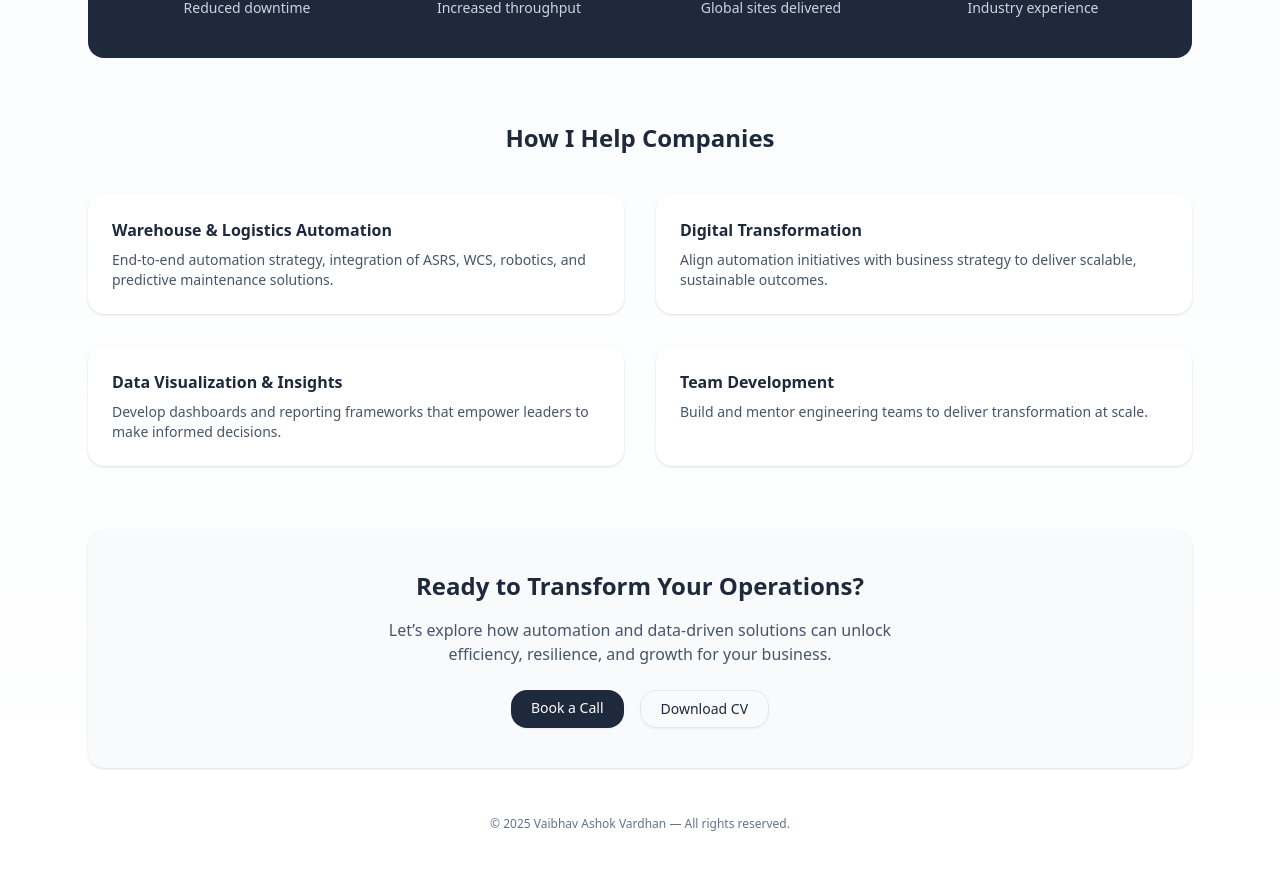
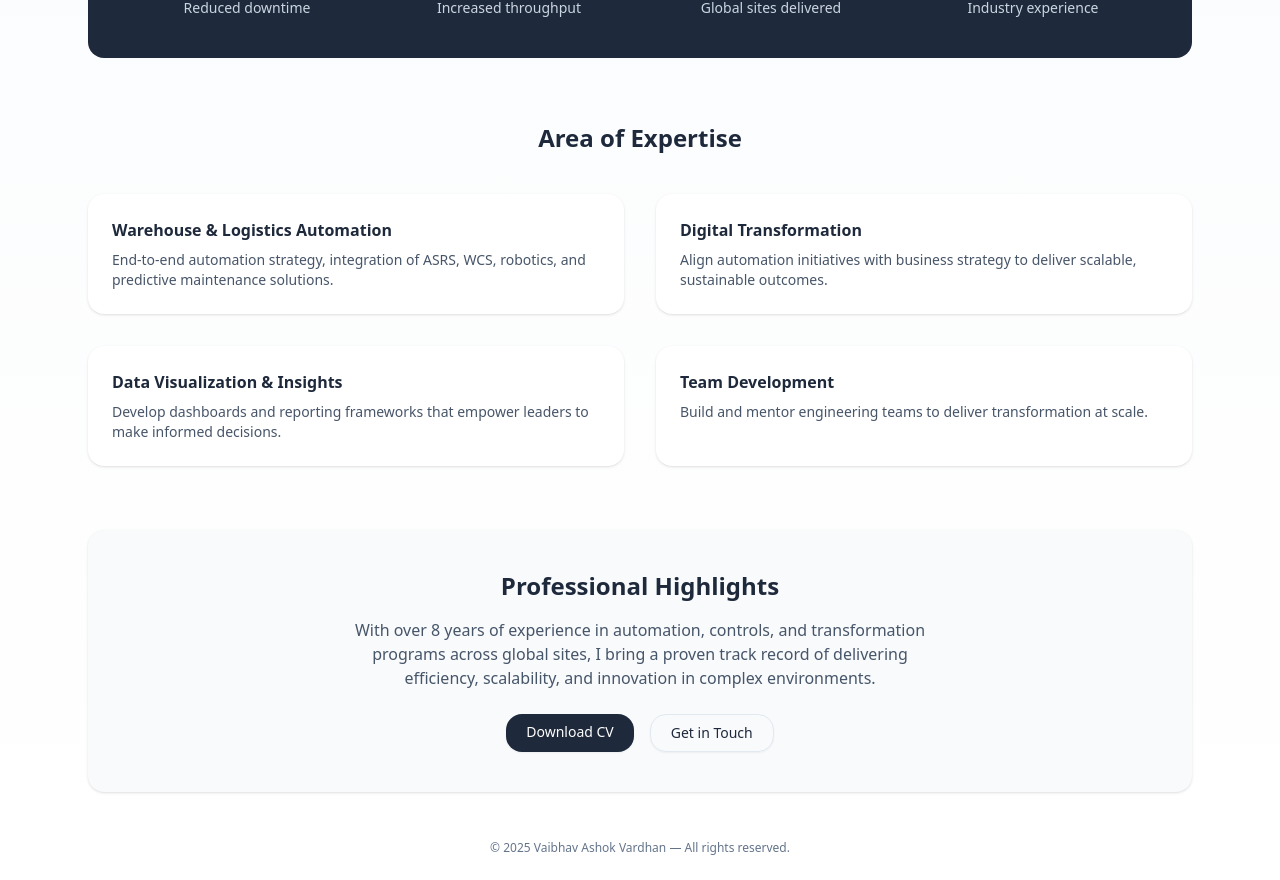
Before and after one commit to vaibhav2551613/vaibhav-portfolio, a React (Vite) app: page / in a window 1280 px wide. Shown: the part 742-1622 px from the top of the page. Before the commit the page ends 1598 px from the top, so only its background shows below. Built offline with nearby package versions, Linux system fonts and the light colour scheme.

Commit message:
Updated tagline and refinements

```diff
--- a/src/App.jsx
+++ b/src/App.jsx
@@ -1,9 +1,17 @@
 import React from "react";
-import { Mail, Phone, MapPin, Rocket, Briefcase, BarChart, Users } from "lucide-react";
+import {
+  Mail,
+  Phone,
+  MapPin,
+  Rocket,
+  Briefcase,
+  BarChart,
+  Users,
+} from "lucide-react";
 import { motion } from "framer-motion";
 
 const RESUME_URL = "/Vaibhav_CV-2.pdf"; // ensure your CV is placed in public folder with this name
-const CALENDLY_URL = "https://calendly.com/your-link"; // replace with your actual Calendly link
+//const CALENDLY_URL = "https://calendly.com/vaibhavvardhan/30min"; // replace with your actual Calendly link
 const PROFILE_PHOTO = "/profile.jpg"; // place your profile photo in public folder with this name
 
 const profile = {
@@ -15,10 +23,26 @@ const profile = {
   email: "Vaibhav08vardhan@gmail.com",
   phone: "+44 79497 90264",
   strengths: [
-    { icon: Rocket, title: "Automation Strategy", desc: "Design and deliver large-scale automation programs aligning tech with business outcomes." },
-    { icon: Briefcase, title: "Controls Engineering", desc: "Deep expertise in PLC, SCADA, HMI, and integration of advanced warehouse & logistics systems." },
-    { icon: BarChart, title: "Data & Insights", desc: "Transform operational data into actionable intelligence with Power BI, Grafana, and predictive analytics." },
-    { icon: Users, title: "Leadership", desc: "Led cross-functional teams of 25+ engineers delivering measurable business impact across geographies." },
+    {
+      icon: Rocket,
+      title: "Automation Strategy",
+      desc: "Design and deliver large-scale automation programs aligning tech with business outcomes.",
+    },
+    {
+      icon: Briefcase,
+      title: "Controls Engineering",
+      desc: "Deep expertise in PLC, SCADA, HMI, and integration of advanced warehouse & logistics systems.",
+    },
+    {
+      icon: BarChart,
+      title: "Data & Insights",
+      desc: "Transform operational data into actionable intelligence with Power BI, Grafana, and predictive analytics.",
+    },
+    {
+      icon: Users,
+      title: "Leadership",
+      desc: "Led cross-functional teams of 25+ engineers delivering measurable business impact across geographies.",
+    },
   ],
   impact: [
     { value: "25%", label: "Reduced downtime" },
@@ -27,10 +51,22 @@ const profile = {
     { value: "8+ yrs", label: "Industry experience" },
   ],
   services: [
-    { title: "Warehouse & Logistics Automation", desc: "End-to-end automation strategy, integration of ASRS, WCS, robotics, and predictive maintenance solutions." },
-    { title: "Digital Transformation", desc: "Align automation initiatives with business strategy to deliver scalable, sustainable outcomes." },
-    { title: "Data Visualization & Insights", desc: "Develop dashboards and reporting frameworks that empower leaders to make informed decisions." },
-    { title: "Team Development", desc: "Build and mentor engineering teams to deliver transformation at scale." },
+    {
+      title: "Warehouse & Logistics Automation",
+      desc: "End-to-end automation strategy, integration of ASRS, WCS, robotics, and predictive maintenance solutions.",
+    },
+    {
+      title: "Digital Transformation",
+      desc: "Align automation initiatives with business strategy to deliver scalable, sustainable outcomes.",
+    },
+    {
+      title: "Data Visualization & Insights",
+      desc: "Develop dashboards and reporting frameworks that empower leaders to make informed decisions.",
+    },
+    {
+      title: "Team Development",
+      desc: "Build and mentor engineering teams to deliver transformation at scale.",
+    },
   ],
 };
 
@@ -55,17 +91,27 @@ export default function VaibhavPortfolio() {
                 <MapPin size={14} /> {profile.location}
               </div>
               <div className="flex items-center gap-2">
-                <Mail size={14} /> <a href={`mailto:${profile.email}`} className="underline">{profile.email}</a>
+                <Mail size={14} />{" "}
+                <a href={`mailto:${profile.email}`} className="underline">
+                  {profile.email}
+                </a>
               </div>
               <div className="flex items-center gap-2">
-                <Phone size={14} /> <a href={`tel:${profile.phone}`} className="underline">{profile.phone}</a>
+                <Phone size={14} />{" "}
+                <a href={`tel:${profile.phone}`} className="underline">
+                  {profile.phone}
+                </a>
               </div>
             </div>
           </div>
 
           <div className="mt-8 lg:mt-0 lg:col-span-1 flex justify-center lg:justify-end">
             <div className="w-48 h-48 rounded-full overflow-hidden border-4 border-slate-200 shadow">
-              <img src={PROFILE_PHOTO} alt="Profile" className="w-full h-full object-cover" />
+              <img
+                src={PROFILE_PHOTO}
+                alt="Profile"
+                className="w-full h-full object-cover"
+              />
             </div>
           </div>
         </motion.header>
@@ -102,7 +148,9 @@ export default function VaibhavPortfolio() {
 
         {/* Services */}
         <section className="mb-16">
-          <h2 className="text-2xl font-bold text-center mb-10">How I Help Companies</h2>
+          <h2 className="text-2xl font-bold text-center mb-10">
+            Area of Expertise
+          </h2>
           <div className="grid grid-cols-1 sm:grid-cols-2 gap-8">
             {profile.services.map((s) => (
               <motion.div
@@ -122,21 +170,32 @@ export default function VaibhavPortfolio() {
 
         {/* Call to Action Section */}
         <section className="bg-slate-50 rounded-2xl p-10 shadow text-center">
-          <h2 className="text-2xl font-bold mb-4">Ready to Transform Your Operations?</h2>
+          <h2 className="text-2xl font-bold mb-4">Professional Highlights</h2>
           <p className="text-slate-600 max-w-xl mx-auto mb-6">
-            Let’s explore how automation and data-driven solutions can unlock efficiency, resilience, and growth for your business.
+            With over 8 years of experience in automation, controls, and
+            transformation programs across global sites, I bring a proven track
+            record of delivering efficiency, scalability, and innovation in
+            complex environments.
           </p>
           <div className="flex justify-center gap-4">
-            <a href={CALENDLY_URL} target="_blank" rel="noopener noreferrer" className="rounded-2xl bg-slate-800 text-white px-5 py-2 text-sm font-medium shadow-sm hover:opacity-95">
-              Book a Call
+            <a
+              href={RESUME_URL}
+              download
+              className="rounded-2xl bg-slate-800 text-white px-5 py-2 text-sm font-medium shadow-sm hover:opacity-95"
+            >
+              Download CV
             </a>
-            <a href={RESUME_URL} download className="rounded-2xl border border-slate-200 px-5 py-2 text-sm font-medium shadow-sm hover:shadow-md">
-              Download CV
+            <a
+              href="mailto:Vaibhav08vardhan@gmail.com"
+              className="rounded-2xl border border-slate-200 px-5 py-2 text-sm font-medium shadow-sm hover:shadow-md"
+            >
+              Get in Touch
             </a>
           </div>
         </section>
-
-        <footer className="mt-12 text-center text-xs text-slate-500">© {new Date().getFullYear()} {profile.name} — All rights reserved.</footer>
+        <footer className="mt-12 text-center text-xs text-slate-500">
+          © {new Date().getFullYear()} {profile.name} — All rights reserved.
+        </footer>
       </div>
     </div>
   );
```
Also changed, not shown: public/profile.jpg.
